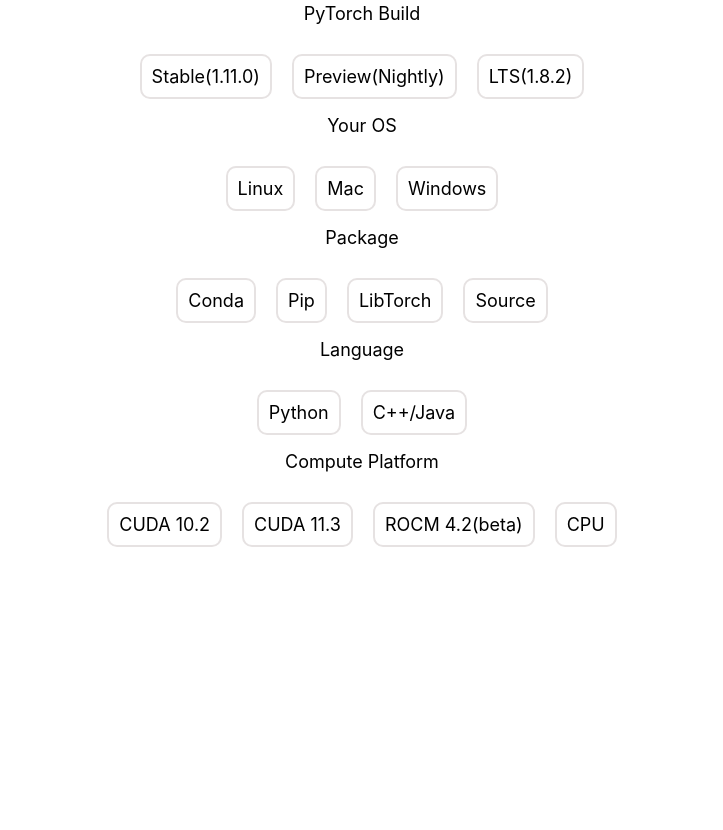
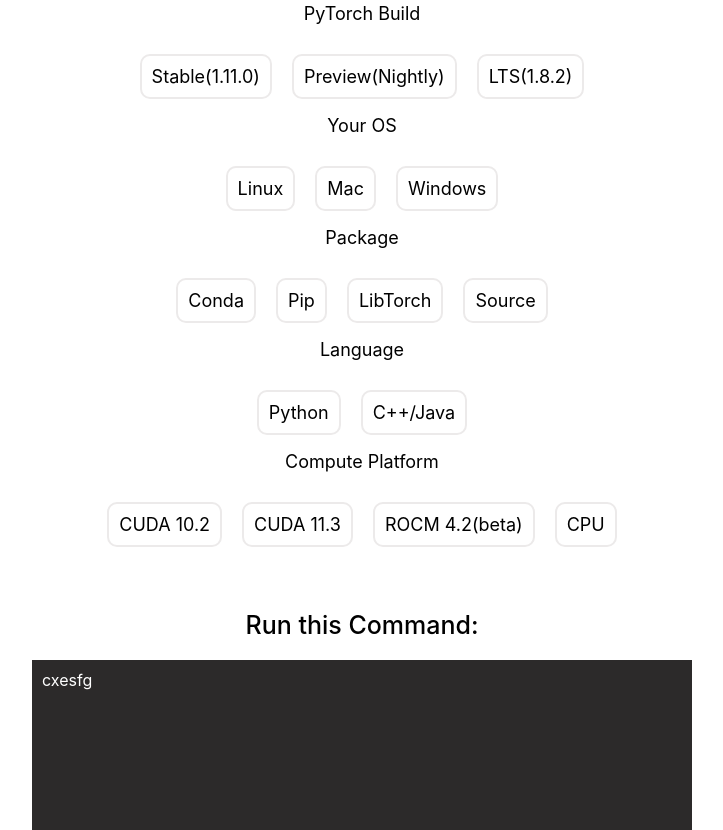
Before and after one commit to 97-Jeffrey/PyTorch-Widgets-Redesign, a React (Create React App) app: page / in a window 1280 px wide. Shown: the whole page, without its empty margins (278-1001 px from the left). Before the commit the page ends 800 px from the top, so only its background shows below. Built offline with nearby package versions, Linux system fonts and the light colour scheme.

Commit message:
command section is added

```diff
--- a/src/App.css
+++ b/src/App.css
@@ -2,7 +2,7 @@
   text-align: center;
 }
 
-.App-header {
+.widgets-section {
   min-height: 70vh;
   display: flex;
   flex-direction: column;
@@ -10,6 +10,10 @@
   align-items: center;
   justify-content: space-around;
   font-size: calc(10px + 1vmin);
+}
+
+.command-section {
+  margin-top: 50px;
 }
 
 @media (prefers-reduced-motion: no-preference) {
--- a/src/App.js
+++ b/src/App.js
@@ -1,11 +1,15 @@
 import './App.css';
+// Component Import:
 import WidgetSection from './components/widgetSection';
+import CommandSection from './components/commandSection';
+
+// Data import:
 import widgetData from './widgetData';
 
 function App() {
   return (
     <div className="App">
-      <header className="App-header">
+      <div className="widgets-section">
         {widgetData.map((eachData, index)=>{
           return (
             <WidgetSection
@@ -13,8 +17,10 @@
               data={eachData}
           />)
         })}
-
-      </header>
+      </div>
+      <div className='command-section'>
+        <CommandSection />
+      </div>
     </div>
   );
 }
--- /dev/null
+++ b/src/components/commandSection.css
@@ -0,0 +1,15 @@
+.command-text {
+  margin-bottom: 20px;
+  font-size: 25px;
+  font-weight: 500;
+}
+
+.command {
+  width: 50%;
+  margin: 0 auto;
+  height: 150px;
+  background-color: rgb(44, 42, 42);
+  text-align: left;
+  color: #fff;
+  padding: 10px;
+}
--- /dev/null
+++ b/src/components/commandSection.js
@@ -0,0 +1,18 @@
+import React, { Fragment }from 'react';
+import "./commandSection.css";
+
+const CommandSection = () =>{
+
+  return (
+    <Fragment>
+      <div className='command-text'>
+        Run this Command:
+      </div>
+      <div className="command">
+         cxesfg
+      </div>
+    </Fragment>
+  )
+}
+
+export default CommandSection;
--- a/src/components/widgetSection.css
+++ b/src/components/widgetSection.css
@@ -1,6 +1,3 @@
-.section {
-  /* border: 1px solid red; */
-}
 .widgets {
   display: flex;
   margin-top: 20px;
@@ -8,7 +5,7 @@
 
 .widget {
   margin: 10px;
-  border: 2px solid rgb(230, 226, 226);
+  border: 2px solid rgb(236, 234, 234);
   border-radius: 10px;
   padding: 10px 10px;
 }
@@ -16,4 +13,5 @@
 .widget:hover {
   background-color: #f40;
   color: #fff;
+  cursor: pointer;
 }
```
